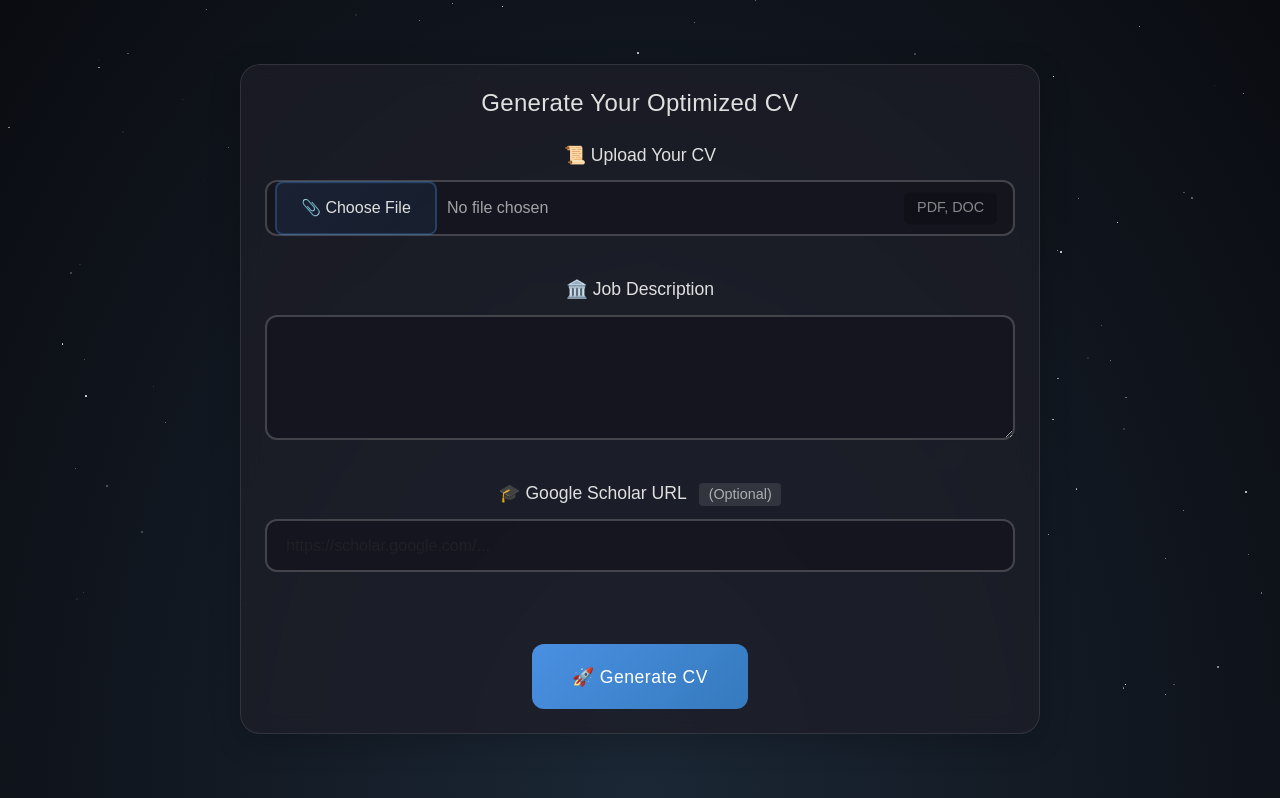
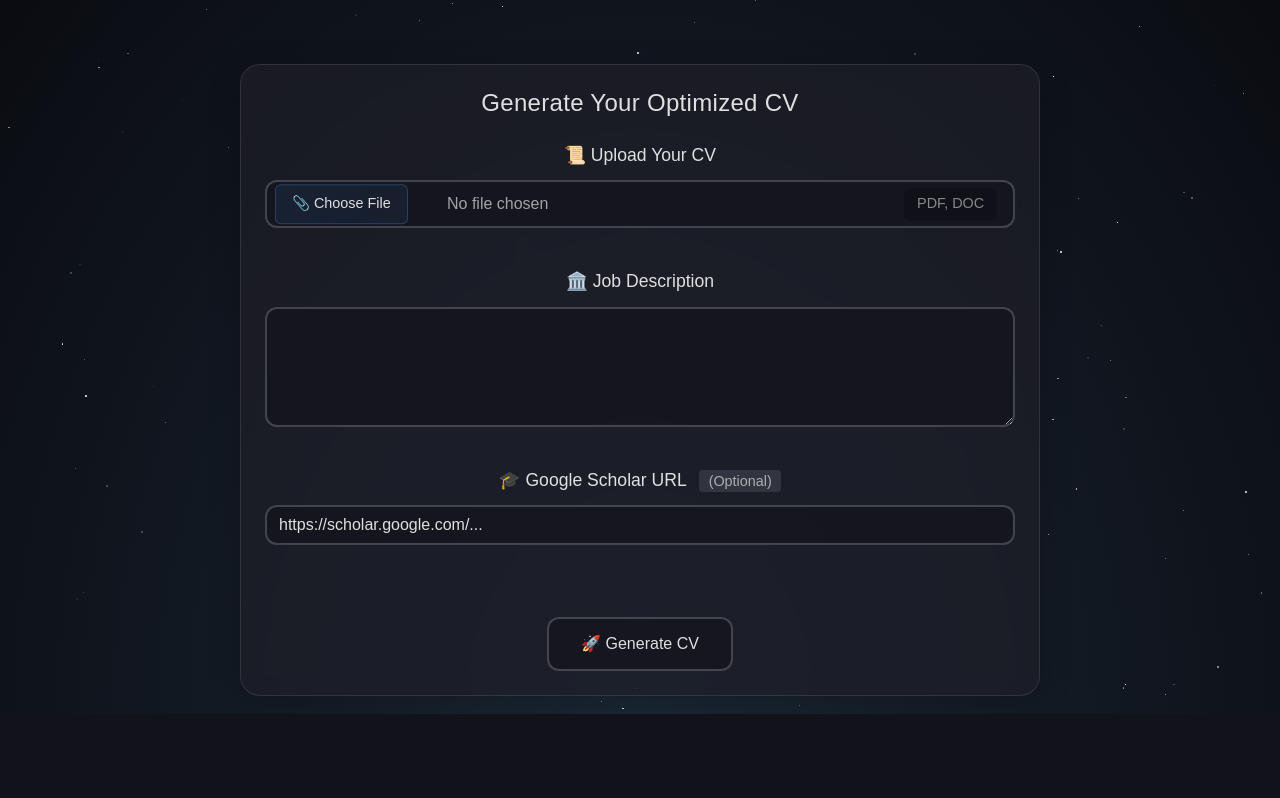
Before and after one commit to vitali87/cv-match, a FastAPI app: page / in a window 1280 px wide. Shown: the part 86-884 px from the top of the page. After the commit the page ends 800 px from the top, so only its background shows below. Run offline with FastAPI, Linux system fonts and the light colour scheme; some libraries are stand-ins or nearby versions.

Commit message:
feat: make fields consitent

```diff
--- a/templates/index.html
+++ b/templates/index.html
@@ -136,18 +136,12 @@
         }
 
         /* Input field styling with enhanced interactions */
-        .form-control {
+        input.form-control, textarea.form-control, .btn-generate {
             background: var(--input-bg);
+            color: var(--text-color);
             border: 2px solid var(--input-border);
-            color: var(--input-text);
             border-radius: 12px;
-            padding: 0.8rem 1.2rem;
-            transition: all 0.3s cubic-bezier(0.4, 0, 0.2, 1);
-            font-size: 1rem;
-            line-height: 1.5;
-            width: 100%;
-            box-sizing: border-box;
-            margin: 0 auto;
+            -webkit-text-fill-color: var(--text-color);
         }
 
         .form-control:focus {
@@ -163,13 +157,33 @@
             resize: vertical;
         }
 
+        textarea.form-control::selection {
+            background: rgba(74, 144, 226, 0.5);
+            color: white;
+        }
+
+        textarea.form-control::-moz-selection {
+            background: rgba(74, 144, 226, 0.5);
+            color: white;
+        }
+
+        /* Form inputs selection */
+        input[type="url"]::selection,
+        input[type="url"]::-moz-selection,
+        textarea::selection,
+        textarea::-moz-selection {
+            background: rgba(74, 144, 226, 0.5) !important;
+            color: white !important;
+            -webkit-text-fill-color: white !important;
+        }
+
         /* File input custom styling */
         .file-input-wrapper {
             position: relative;
             text-align: left;
             width: 100%;
             box-sizing: border-box;
-            height: 3.5rem;
+            height: 3rem;
             background: var(--input-bg);
             border: 2px solid var(--input-border);
             border-radius: 12px;
@@ -196,11 +210,11 @@
             top: 50%;
             transform: translateY(-50%);
             background: linear-gradient(135deg, rgba(74, 144, 226, 0.1) 0%, rgba(53, 122, 189, 0.1) 100%);
-            padding: 0.8rem 1.5rem;
-            border-radius: 8px;
-            border: 2px solid rgba(74, 144, 226, 0.3);
+            padding: 0.5rem 1rem;
+            border-radius: 6px;
+            border: 1px solid rgba(74, 144, 226, 0.3);
             color: var(--text-color);
-            font-size: 1rem;
+            font-size: 0.9rem;
             transition: all 0.3s ease;
             z-index: 1;
             margin-left: 0.5rem;
@@ -240,55 +254,42 @@
             color: rgba(255, 255, 255, 0.8);
         }
 
-        /* Enhanced button styling */
-        .btn-primary {
-            background: linear-gradient(135deg, #4a90e2 0%, #357abd 100%);
-            border: none;
-            border-radius: 12px;
-            padding: 1.2rem 2.5rem;
-            font-size: 1.1rem;
-            font-weight: 500;
-            letter-spacing: 0.5px;
+        /* Enhanced Generate CV button */
+        .btn-generate {
+            padding: 0.8rem 2rem;
+            font-size: 1rem;
             transition: all 0.3s cubic-bezier(0.4, 0, 0.2, 1);
-            margin-top: 2rem;
             position: relative;
             overflow: hidden;
-            opacity: 0;
-            animation: fadeIn 0.5s ease forwards 0.8s;
-            display: inline-block;
-            min-width: 200px;
+            margin-top: 2rem;
         }
 
-        .btn-primary::before {
+        .btn-generate:hover {
+            transform: translateY(-1px);
+        }
+
+        .btn-generate:active {
+            transform: translateY(1px);
+        }
+
+        .btn-generate::before {
             content: '';
             position: absolute;
             top: 0;
-            left: 0;
+            left: -100%;
             width: 100%;
             height: 100%;
-            background: linear-gradient(135deg, rgba(255,255,255,0.1) 0%, rgba(255,255,255,0) 50%);
-            transform: translateX(-100%) rotate(45deg);
-            transition: transform 0.5s ease;
+            background: linear-gradient(
+                90deg,
+                transparent,
+                rgba(255, 255, 255, 0.1),
+                transparent
+            );
+            transition: 0.5s;
         }
 
-        .btn-primary:hover {
-            background: linear-gradient(135deg, #357abd 0%, #2868a9 100%);
-            transform: translateY(-2px);
-            box-shadow: 0 8px 20px rgba(74, 144, 226, 0.3);
-        }
-
-        .btn-primary:hover::before {
-            transform: translateX(100%) rotate(45deg);
-        }
-
-        .btn-primary:active {
-            transform: translateY(1px);
-            box-shadow: 0 4px 12px rgba(74, 144, 226, 0.2);
-        }
-
-        @keyframes fadeIn {
-            from { opacity: 0; }
-            to { opacity: 1; }
+        .btn-generate:hover::before {
+            left: 100%;
         }
 
         /* Optional field styling */
@@ -400,6 +401,17 @@
         .navbar-brand:hover .logo {
             transform: scale(1.1);
         }
+
+        /* Selection color styles */
+        ::selection {
+            background: rgba(74, 144, 226, 0.5) !important;
+            color: white !important;
+        }
+
+        ::-moz-selection {
+            background: rgba(74, 144, 226, 0.5) !important;
+            color: white !important;
+        }
     </style>
 </head>
 
@@ -448,7 +460,7 @@
                 <input type="url" class="form-control" id="scholar_url" name="scholar_url" placeholder="https://scholar.google.com/...">
             </div>
 
-            <button type="submit" class="btn btn-primary">🚀 Generate CV</button>
+            <button type="submit" class="btn btn-generate">🚀 Generate CV</button>
         </form>
     </div>
 
```
